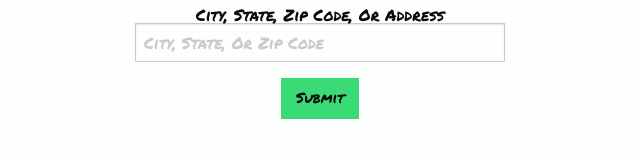
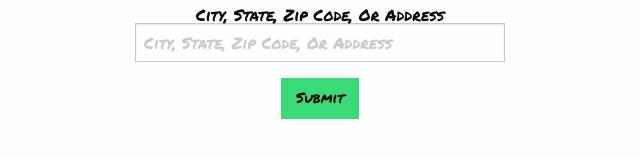
Before and after one commit to MichaelSingarayar/Group-Project-1, a plain HTML site: page basicSearch.html in a window 1280 px wide. Shown: the part 407-565 px from the top of the page, 320-960 px from the left. Drawn offline with nearby package versions, Linux system fonts and the light colour scheme; no server answers.

Commit message:
Changed inside serach box to refelct address change

```diff
--- a/basicSearch.html
+++ b/basicSearch.html
@@ -59,7 +59,7 @@
                 <div class="grid-x grid-padding-x align-center">
                     <div class="medium-4 cell">
                         <label>City, State, Zip Code, Or Address
-                            <input class="input-field" type="text" placeholder="City, State, Or Zip Code">
+                            <input class="input-field" type="text" placeholder="City, State, Zip Code, Or Address">
                         </label>
 
                     </div>
```
